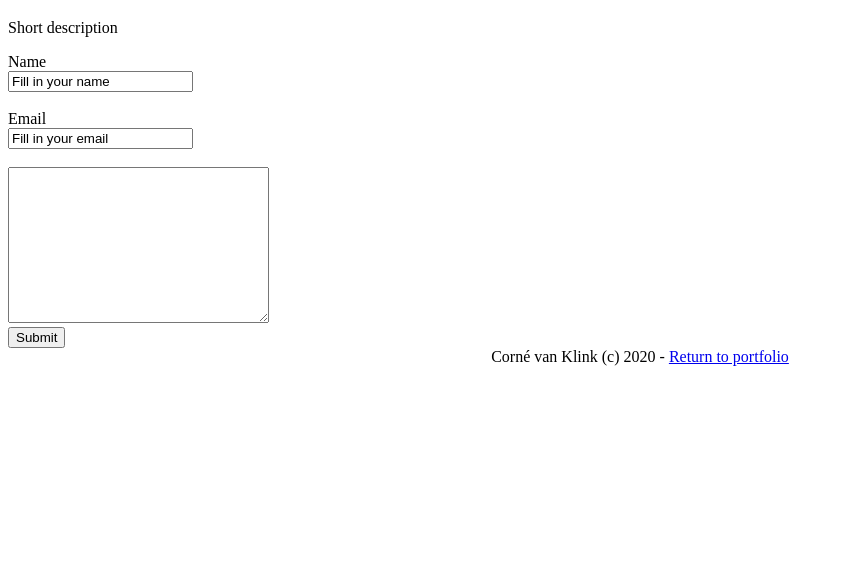
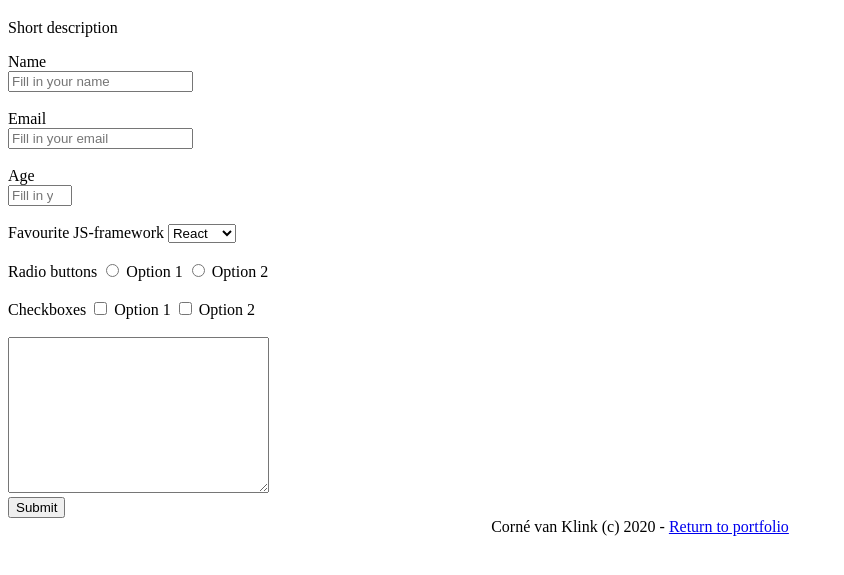
Before and after one commit to cornevanklink/portfolio, a plain HTML site: page pages/survey_form.html in a window 1280 px wide. Shown: the part 61-636 px from the top of the page, without its empty margins (0-844 px from the left). Drawn offline with Linux system fonts and the light colour scheme.

Commit message:
Finished Survey form html

```diff
--- a/pages/survey_form.html
+++ b/pages/survey_form.html
@@ -17,15 +17,36 @@
 </header>
 <section>
     <form action="" id="survey-form">
-        <label for="name">Name</label><br>
-        <input type="text" name="name" id="name" value="Fill in your name"><br><br>
+        <label for="name" id="name-label">Name</label><br>
+        <input type="text" name="name" id="name" placeholder="Fill in your name" required><br><br>
 
-        <label for="email">Email</label><br>
-        <input type="email" name="email" id="email" value="Fill in your email"><br><br>
+        <label for="email" id="email-label">Email</label><br>
+        <input type="email" name="email" id="email" placeholder="Fill in your email" required><br><br>
+
+        <label for="age" id="number-label">Age</label><br>
+        <input type="number" min="0" max="100" name="age" id="number" placeholder="Fill in your age"><br><br>
+
+        <label for="dropdown">Favourite JS-framework</label>
+        <select id="dropdown" name="dropdown">
+            <option value="React">React</option>
+            <option value="Angular">Angular</option>
+            <option value="Vue">Vue</option>
+            <option value="LWC">LWC</option>
+          </select><br><br>
+
+          <label for="group1">Radio buttons</label>
+          <input id="group1" type="radio" name="group1" value="Option 1" /> Option 1
+          <input id="group1" type="radio" name="group1" value="Option 2" /> Option 2
+          <br><br>
+
+          <label for="group2">Checkboxes</label>
+          <input id="group2" type="checkbox" name="group2" value="Option 1" /> Option 1
+          <input id="group2" type="checkbox" name="group2" value="Option 2" /> Option 2
+          <br><br>
 
         <textarea name="comments" id="comments" cols="30" rows="10"></textarea><br>
 
-        <input type="button" name="submit" value="Submit">
+        <input type="submit" name="submit" value="Submit" id="submit">
 
 
     </form>
```
